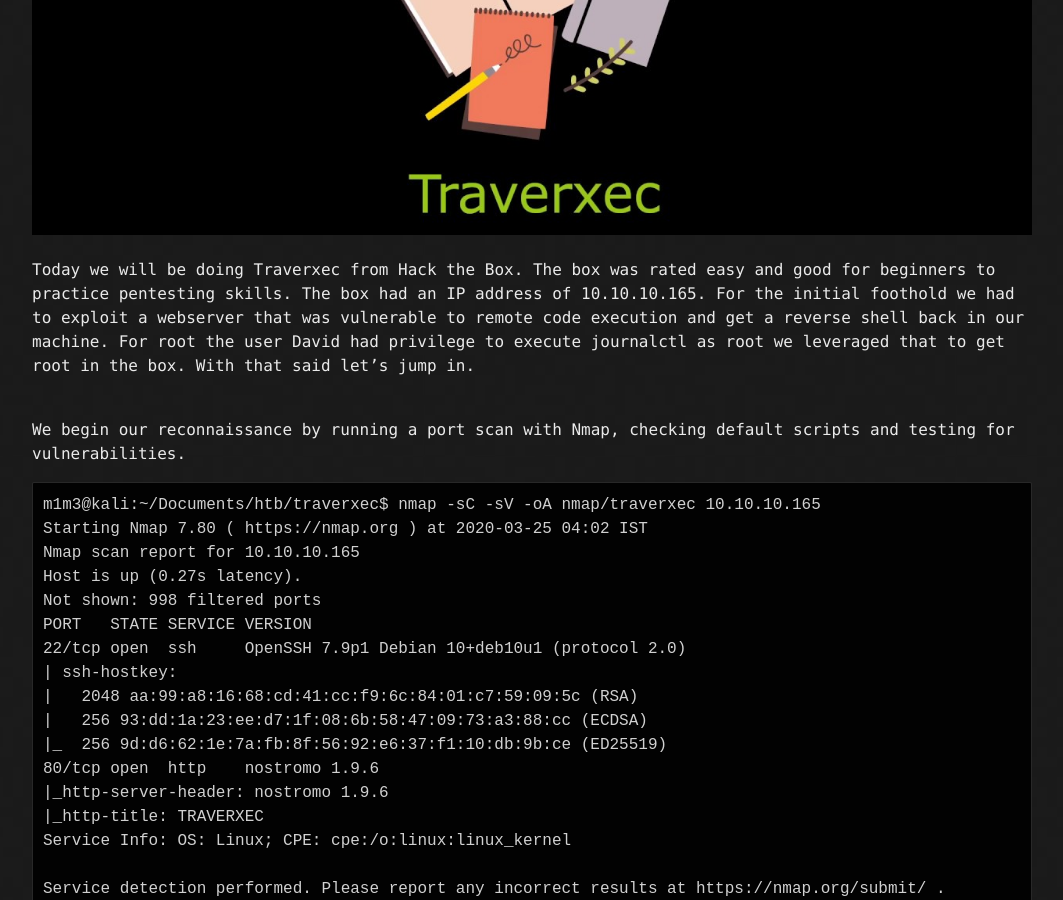
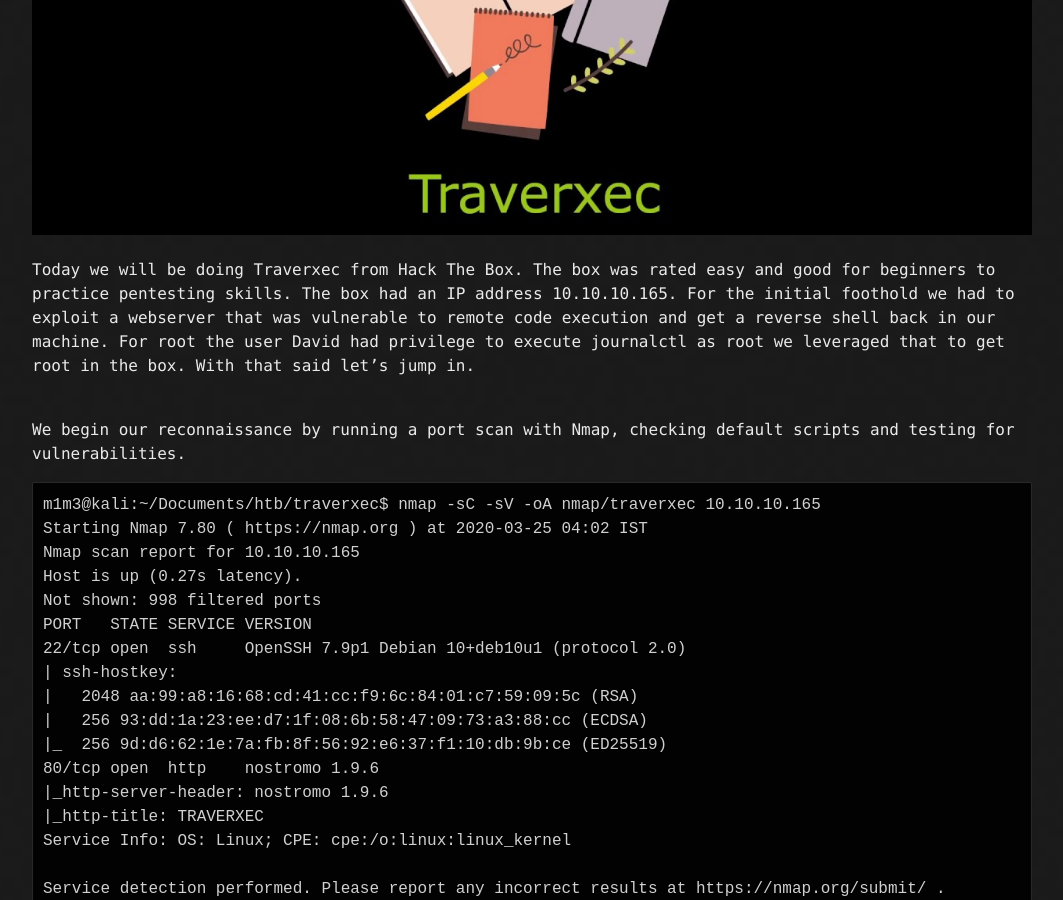
Before and after one commit to madhavmehndiratta/jekyll-portfolio, a Jekyll site: the page built from blog/_posts/2020-04-23-traverxec-writeup.md, in a window 1280 px wide and 900 px high, scrolled down 608 px. Shown: the whole window, without its empty margins (108-1171 px from the left). Built offline with Jekyll 4.4.1, drawn with Linux system fonts in a browser that asks for light colours; some of the changed text lies outside the part shown.

```diff
--- a/blog/_posts/2020-04-23-traverxec-writeup.md
+++ b/blog/_posts/2020-04-23-traverxec-writeup.md
@@ -8,7 +8,7 @@ published: true
 <img src='assets/traverxec/traverxec.jpg'>
 </center>
 
-Today we will be doing Traverxec from Hack the Box. The box was rated easy and good for beginners to practice pentesting skills. The box had an IP address of 10.10.10.165. For the initial foothold we had to exploit a webserver that was vulnerable to remote code execution and get a reverse shell back in our machine. For root the user David had privilege to execute journalctl as root we leveraged that to get root in the box. With that said let’s jump in.<br><br>
+Today we will be doing Traverxec from Hack The Box. The box was rated easy and good for beginners to practice pentesting skills. The box had an IP address 10.10.10.165. For the initial foothold we had to exploit a webserver that was vulnerable to remote code execution and get a reverse shell back in our machine. For root the user David had privilege to execute journalctl as root we leveraged that to get root in the box. With that said let’s jump in.<br><br>
 
 We begin our reconnaissance by running a port scan with Nmap, checking default scripts and testing
 for vulnerabilities.
```
Also changed, not shown: other parts of blog/_posts/2020-04-23-traverxec-writeup.md (+1 -1 lines).
